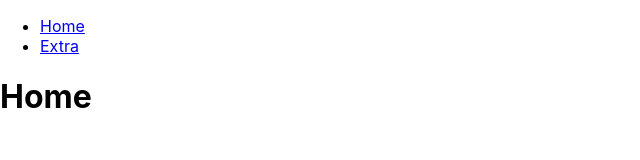
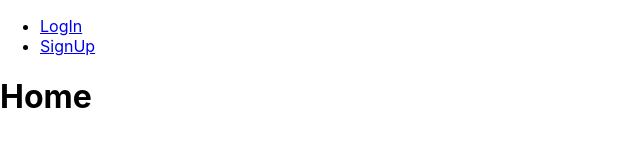
Before and after one commit to Joshjess/SoCo, a React (Create React App) app in the folder frontend/: page / in a window 1280 px wide. Shown: the top 160 px of the page, without its empty margins (0-640 px from the left). Built offline with nearby package versions, Linux system fonts and the light colour scheme.

Commit message:
add login and signup to navbar

```diff
--- a/frontend/src/components/Navbar.js
+++ b/frontend/src/components/Navbar.js
@@ -5,10 +5,10 @@ function NavBar() {
     <nav>
         <ul>
           <li>
-            <Link to="/">Home</Link>
+            <Link to="/login">LogIn</Link>
           </li>
           <li>
-            <Link to="/extra">Extra</Link>
+            <Link to="/signup">SignUp</Link>
           </li>
         </ul>
       </nav>
```
